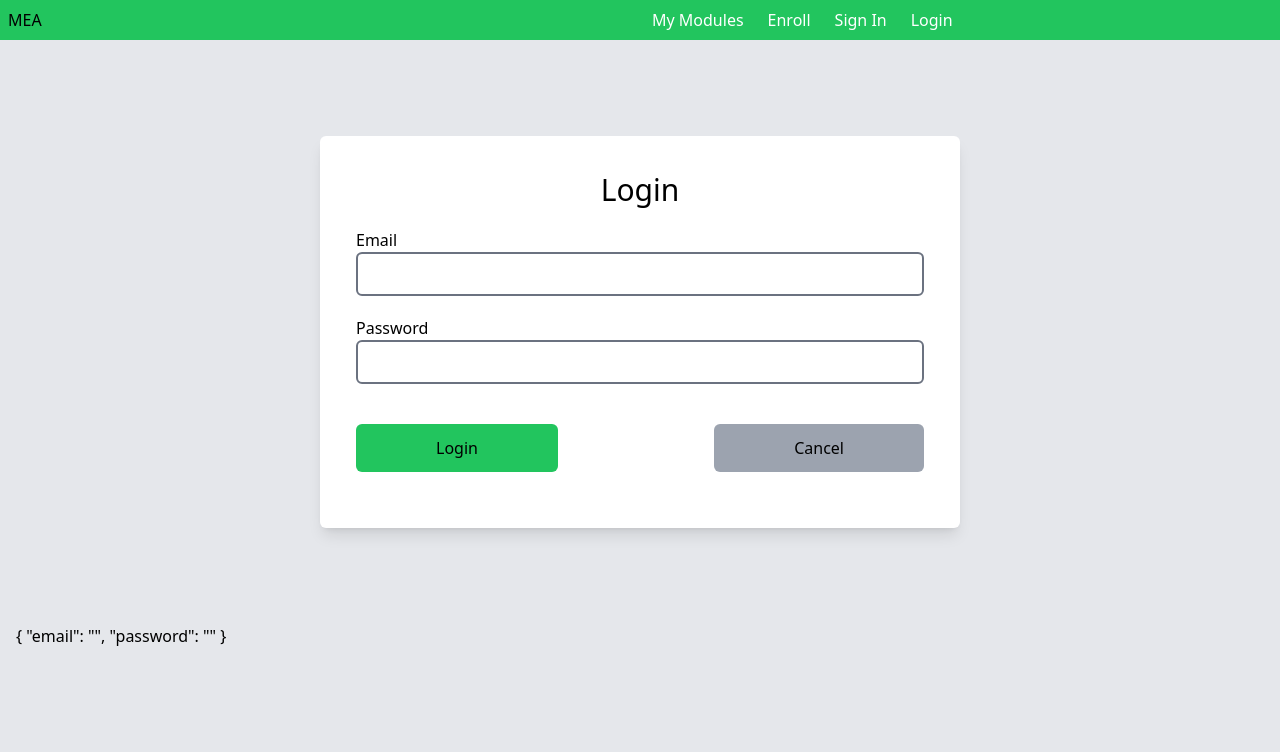
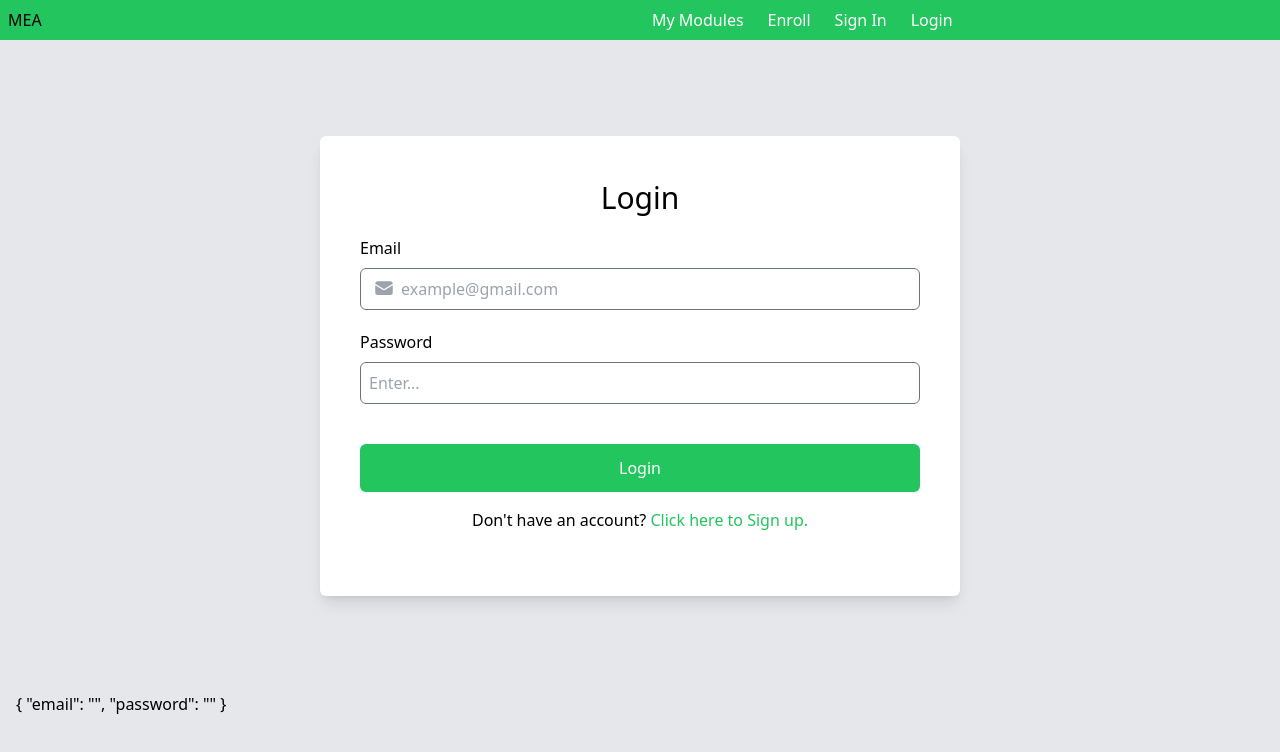
Before and after one commit to sonwabileIT/mea, an Angular app: page /login in a window 1280 px wide. Shown: the top 752 px of the page. Built offline with nearby package versions, Linux system fonts and the light colour scheme.

Commit message:
feat: add router link and update login layout

```diff
--- a/src/app/auth/login/login.component.html
+++ b/src/app/auth/login/login.component.html
@@ -1,23 +1,32 @@
 <form [formGroup]="loginForm">
 
 <div>
-    <div class="bg-white p-4 rounded-md max-w-screen-sm mx-auto my-24 shadow-lg">
+    <div class="bg-white p-6 px-10 rounded-md max-w-screen-sm mx-auto my-24 shadow-lg">
         <div class="my-5">
             <h2 class="text-center text-3xl">Login</h2>
         </div>
-        <div class="mx-5 my-5">
+        <div class=" my-5">
             <div class="my-5">
-                <label class="block">Email</label>
-                <input type="email" formControlName="email" class="block w-full p-2 border-2 border-gray-500 rounded-md">
+                <label class="block mb-2 font-normal">Email</label>
+                <div class="relative">
+                    <div class="absolute inset-y-5 start-0 flex items-center ps-3.5 pointer-events-none ">
+                        <svg class="w-5 h-5 text-gray-400" data-slot="icon" fill="currentColor" viewBox="0 0 24 24" xmlns="http://www.w3.org/2000/svg" aria-hidden="true">
+                            <path d="M1.5 8.67v8.58a3 3 0 0 0 3 3h15a3 3 0 0 0 3-3V8.67l-8.928 5.493a3 3 0 0 1-3.144 0L1.5 8.67Z"></path>
+                            <path d="M22.5 6.908V6.75a3 3 0 0 0-3-3h-15a3 3 0 0 0-3 3v.158l9.714 5.978a1.5 1.5 0 0 0 1.572 0L22.5 6.908Z"></path>
+                          </svg>
+                    </div>
+                </div>
+                <input type="email" formControlName="email" placeholder="example@gmail.com" class="block w-full ps-10 p-2 border border-gray-500 rounded-md focus:outline-green-500">
             </div>
             <div class="my-5">
-                <label class="block">Password</label>
-                <input type="password" formControlName="password" class="block w-full p-2 border-2 border-gray-500 rounded-md">
+                <label class="block mb-2 font-normal">Password</label>
+                <input type="password" formControlName="password" placeholder="Enter..." class="block w-full p-2 border border-gray-500 rounded-md focus:outline-green-500">
             </div>
         </div>
-        <div class="flex mx-5 my-10 justify-between">
-            <button type="submit" (click)="onSubmit()" [disabled]="!loginForm.valid" class="bg-green-500 text-center p-3 rounded-md flex px-20">Login</button>
-            <button type="button" class="bg-gray-400 text-center p-3 rounded-md flex px-20">Cancel</button>
+        <div class="flex flex-col gap-4  my-10 ">
+            <button type="submit" (click)="onSubmit()" [disabled]="!loginForm.valid" class="bg-green-500 text-white text-center p-3 rounded-md px-20">Login</button>
+            <!-- <button type="button" class="bg-gray-400 text-center p-3 rounded-md px-20">Cancel</button> -->
+            <p class="text-center">Don't have an account? <a routerLink="/signup" class="text-green-500">Click here to Sign up.</a></p>
         </div>
 
     </div>
--- a/src/app/auth/login/login.component.ts
+++ b/src/app/auth/login/login.component.ts
@@ -1,11 +1,12 @@
 import { Component } from '@angular/core';
 import { CommonModule } from '@angular/common';
 import { FormGroup, FormControl, ReactiveFormsModule} from '@angular/forms';
+import { RouterModule } from '@angular/router';
 
 @Component({
   selector: 'app-login',
   standalone: true,
-  imports: [ReactiveFormsModule, CommonModule],
+  imports: [ReactiveFormsModule, CommonModule, RouterModule],
   templateUrl: './login.component.html'
 })
 export class LoginComponent {
```
